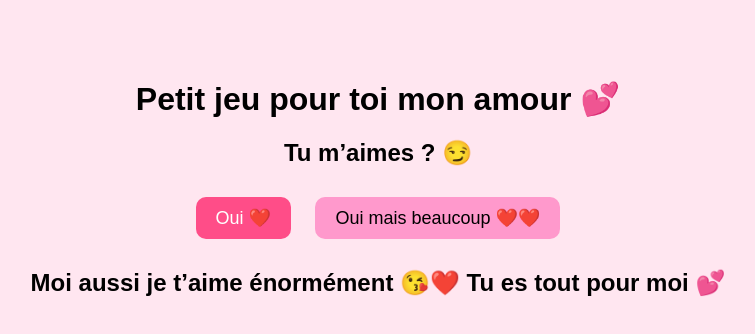
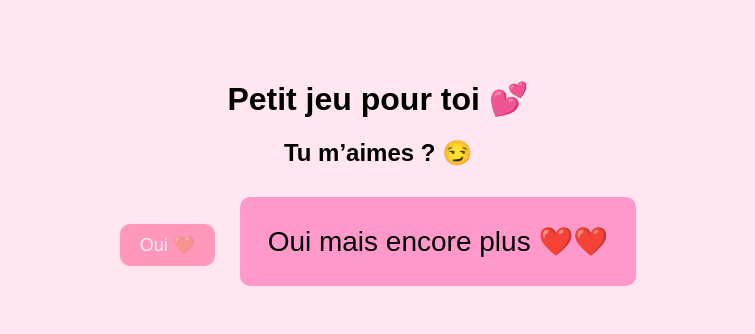
Before and after one commit to Fox-ILG07/love_game, a plain HTML site: page index.html in a window 1280 px wide. Both pictures are taken after a click on the button "Oui ❤️". Shown: the whole page, without its empty margins (262-1017 px from the left). Drawn offline with Linux system fonts and the light colour scheme.

Commit message:
Update index.html

```diff
--- a/index.html
+++ b/index.html
@@ -1,7 +1,7 @@
 <!DOCTYPE html>
 <html>
 <head>
-    <title>Petit jeu pour toi mon amour ❤️</title>
+    <title>Petit jeu pour toi ❤️</title>
     <style>
         body {
             text-align: center;
@@ -16,6 +16,7 @@
             border: none;
             border-radius: 10px;
             cursor: pointer;
+            transition: 0.3s;
         }
         #yes {
             background-color: #ff4d88;
@@ -29,18 +30,27 @@
 
 <body>
 
-    <h1>Petit jeu pour toi mon amour 💕</h1>
+    <h1>Petit jeu pour toi 💕</h1>
     <h2>Tu m’aimes ? 😏</h2>
 
-    <button id="yes" onclick="showLove()">Oui ❤️</button>
-    <button id="more" onclick="showLove()">Oui mais beaucoup ❤️❤️</button>
+    <button id="yes" onclick="growButton()">Oui ❤️</button>
+    <button id="more" onclick="finalLove()">Oui mais encore plus ❤️❤️</button>
 
     <h2 id="message"></h2>
 
     <script>
-        function showLove() {
-            document.getElementById("message").innerHTML =
-            "Moi aussi je t’aime énormément 😘❤️ Tu es tout pour moi 💕";
+        let size = 18;
+
+        function growButton() {
+            size += 10;
+            let moreBtn = document.getElementById("more");
+            moreBtn.style.fontSize = size + "px";
+            moreBtn.style.padding = (size) + "px";
+        }
+           document.getElementById("yes").style.opacity = "0.5";
+
+        function finalLove() {
+            document.body.innerHTML = "<h1>😏 Je savais…</h1><h2><h3><h4>Tu m’aimes trop<h2>Tu es officiellement condamnée à m’aimer pour toujours 😌❤️❤️<h3>Moi aussi je t’aime énormément 😘💕</h4>";
         }
     </script>
 
```
